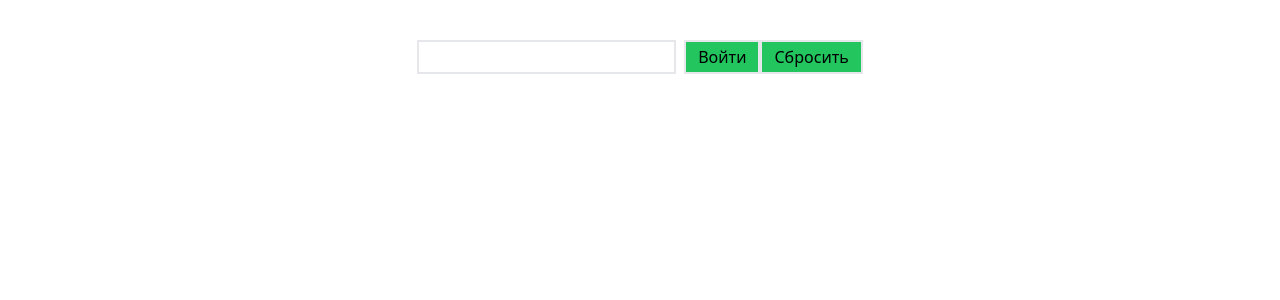
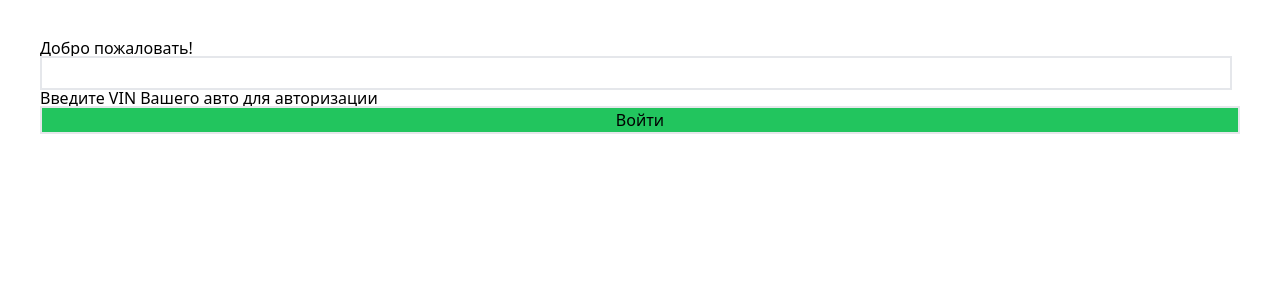
Before and after one commit to devloliconic/auto-expensive-tracker, a React (Vite) app: page / in a window 1280 px wide. Shown: the top 300 px of the page. Built offline with nearby package versions, Linux system fonts and the light colour scheme.

Commit message:
feat: I have added an authorization form

```diff
--- a/src/App.tsx
+++ b/src/App.tsx
@@ -1,35 +1,11 @@
 import React from 'react';
-import { useForm } from 'react-hook-form';
 
-interface FormValues {
-  vim: string;
-}
+import { AuthPage } from './pages/AuthPage';
 
 export const App = () => {
-  const {
-    register,
-    handleSubmit,
-    reset,
-    formState: { isValid },
-  } = useForm<FormValues>({ mode: 'onChange' });
-
-  const onSubmit = (data: FormValues) => {
-    console.log(data);
-  };
-
   return (
-    <form onSubmit={handleSubmit(onSubmit)} className="flex align-center justify-center p-10">
-      <input
-        className="outline-none px-3 py-1 text-gray-800 mr-2 border-2"
-        {...register('vim', { maxLength: 16, minLength: 16 })}
-      />
-
-      <button className="px-3 py-1 bg-green-500 border-2" disabled={!isValid}>
-        Войти
-      </button>
-      <button className="px-3 py-1 bg-green-500 border-2 " type="reset" onClick={() => reset()}>
-        Сбросить
-      </button>
-    </form>
+    <div>
+      <AuthPage />
+    </div>
   );
 };
--- /dev/null
+++ b/src/pages/AuthPage/AuthPage.tsx
@@ -0,0 +1,33 @@
+import React from 'react';
+import './AuthPage.module.scss';
+import { useForm } from 'react-hook-form';
+
+interface FormValues {
+  vim: string;
+}
+
+export const AuthPage: React.FC = () => {
+  const {
+    register,
+    handleSubmit,
+    formState: { isValid },
+  } = useForm<FormValues>({ mode: 'onChange' });
+
+  const onSubmit = (data: FormValues) => {
+    console.log(data);
+  };
+
+  return (
+    <form onSubmit={handleSubmit(onSubmit)} className="flex flex-col align-center justify-center p-10">
+      <h1>Добро пожаловать!</h1>
+      <input
+        className=" outline-none px-3 py-1 text-gray-800 mr-2 border-2"
+        {...register('vim', { maxLength: 17, minLength: 17 })}
+      />
+      <h3>Введите VIN Вашего авто для авторизации</h3>
+      <button className=" px-3 py-1 bg-green-500 border-2" disabled={!isValid}>
+        Войти
+      </button>
+    </form>
+  );
+};
--- /dev/null
+++ b/src/pages/AuthPage/index.ts
@@ -0,0 +1 @@
+export * from './AuthPage';
```
Also changed, not shown: src/pages/AuthPage/AuthPage.module.scss (added).
